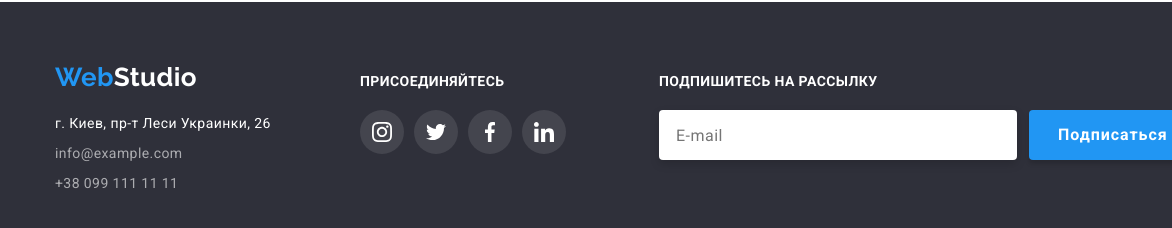
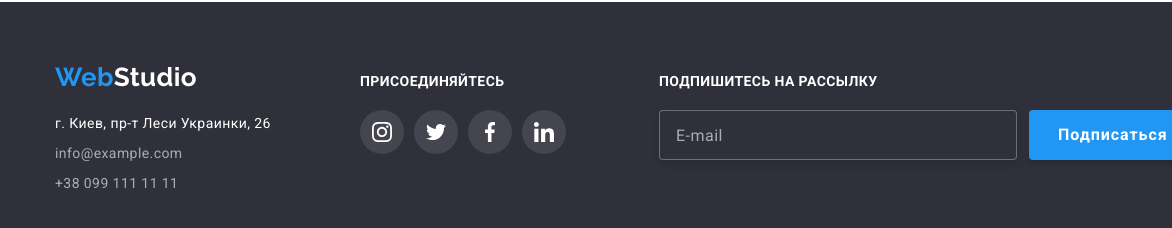
Before and after one commit to wasekw/goit-markup-hw-06, a plain HTML site: page index.html in a window 1280 px wide. Shown: the part 2677-2905 px from the top of the page, 0-1172 px from the left. Drawn offline with nearby package versions, Linux system fonts and the light colour scheme.

Commit message:
Added some changes in footer

```diff
--- a/css/styles.css
+++ b/css/styles.css
@@ -764,12 +764,18 @@ img {
   line-height: 1.25;
   letter-spacing: 0.03em;
 
-  color: rgba(17, 16, 16, 0.9);
+  color: var(--primary-white-color);
+  background: #2f303a;
 
   border: 1px solid rgba(255, 255, 255, 0.3);
-  box-sizing: border-box;
   filter: drop-shadow(0px 4px 4px rgba(0, 0, 0, 0.15));
   border-radius: 4px;
+}
+
+.footer-email-input::placeholder {
+  font-size: 16px;
+  line-height: 1.25;
+  color: rgba(255, 255, 255, 0.6);
 }
 
 .footer-btn {
@@ -790,6 +796,12 @@ img {
   box-shadow: 0px 4px 4px rgba(0, 0, 0, 0.15);
   border-radius: 4px;
   border: none;
+
+  transition: background 250ms cubic-bezier(0.4, 0, 0.2, 1);
+}
+
+.footer-btn:hover {
+  background: var(--button-hover-color);
 }
 
 .telegram-btn-icon {
```
